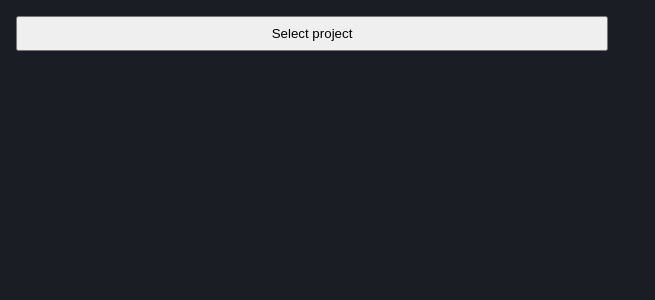
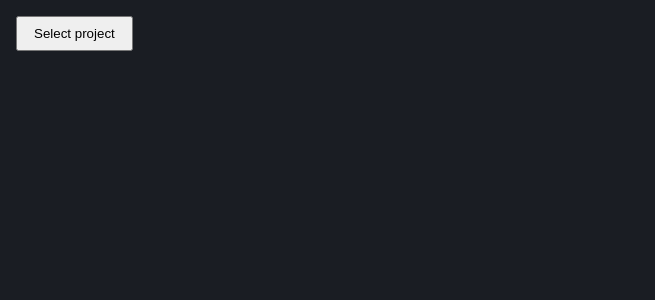
Before and after one commit to Dysnomia-Studio/translatool, a React (Vite) app: page / in a window 1280 px wide. Shown: the top 300 px of the page, without its empty margins (0-655 px from the left). Built offline with nearby package versions, Linux system fonts and the light colour scheme.

Commit message:
Improve style

```diff
--- /dev/null
+++ b/src/components/ConfigSelector/index.css
@@ -0,0 +1,3 @@
+.config-selector {
+  padding: 1rem;
+}
--- a/src/components/ConfigSelector/view.jsx
+++ b/src/components/ConfigSelector/view.jsx
@@ -1,4 +1,6 @@
 import { open } from '@tauri-apps/api/dialog';
+
+import './index.css';
 
 async function openDialog(setSelectedFolder) {
 	const res = await open({
@@ -16,7 +18,7 @@ async function openDialog(setSelectedFolder) {
 
 export default function ConfigSelector({ setSelectedFolder }) {
 	return (
-		<div className="file-selector">
+		<div className="config-selector">
 			<input type="button" onClick={() => openDialog(setSelectedFolder)} value="Select project" />
 		</div>
 	);
--- a/src/components/FileSelector/view.css
+++ b/src/components/FileSelector/view.css
@@ -1,26 +1,7 @@
-.fileName-element {
-	padding: 0.25rem;
-	padding-left: 0.5rem;
-	line-height: 2rem;
-}
-
-.arrow {
-  border: solid white;
-  border-width: 0 1px 1px 0;
-  display: inline-block;
-  padding: 4px;
-}
-
-.right {
-  transform: rotate(-45deg);
-  -webkit-transform: rotate(-45deg);
-}
-
 .file-selector {
   padding: 1rem;
 }
 
-.file-selector select, .file-selector input {
-  min-width: calc(50% - 2rem);
-  padding: 0.5rem 1rem;
+.file-selector select {
+  min-width: calc(50% - 0.5rem);
 }
--- a/src/components/TranslationList/view.css
+++ b/src/components/TranslationList/view.css
@@ -1,8 +1,8 @@
 .languageSelector-body {
 	display: inline-block;
 
-	width: 47vw;
-	margin: 1vw;
+	width: calc(50vw - 1.5rem);
+	margin-left: 1rem;
 }
 
 .languageSelector-body-right, .languageSelector-body-right select {
@@ -11,10 +11,14 @@
 
 .languageSelector-body textarea {
 	width: 100% !important;
-	height: 1rem !important;
+	height: 2.1rem !important;
 
 	background: hsl(220deg 15% 24%);
 	color: #EEEEEE;
 	font-family: sans-serif;
 	padding: 0.5rem;
 }
+
+input, select {
+	padding: 0.5rem 1rem;
+}
--- a/src/index.css
+++ b/src/index.css
@@ -7,3 +7,7 @@ body, html {
 	background: rgb(26, 29, 35);
 	color: #DDDDDD;
 }
+
+* {
+	box-sizing: border-box;
+}
```
